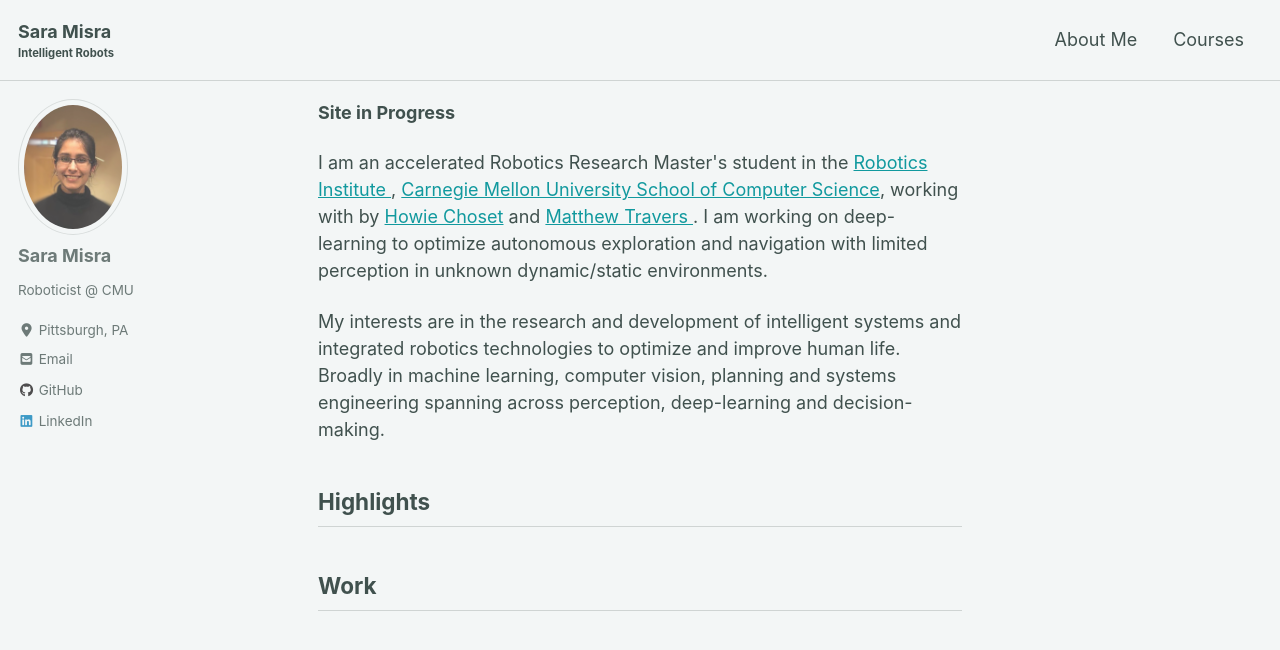
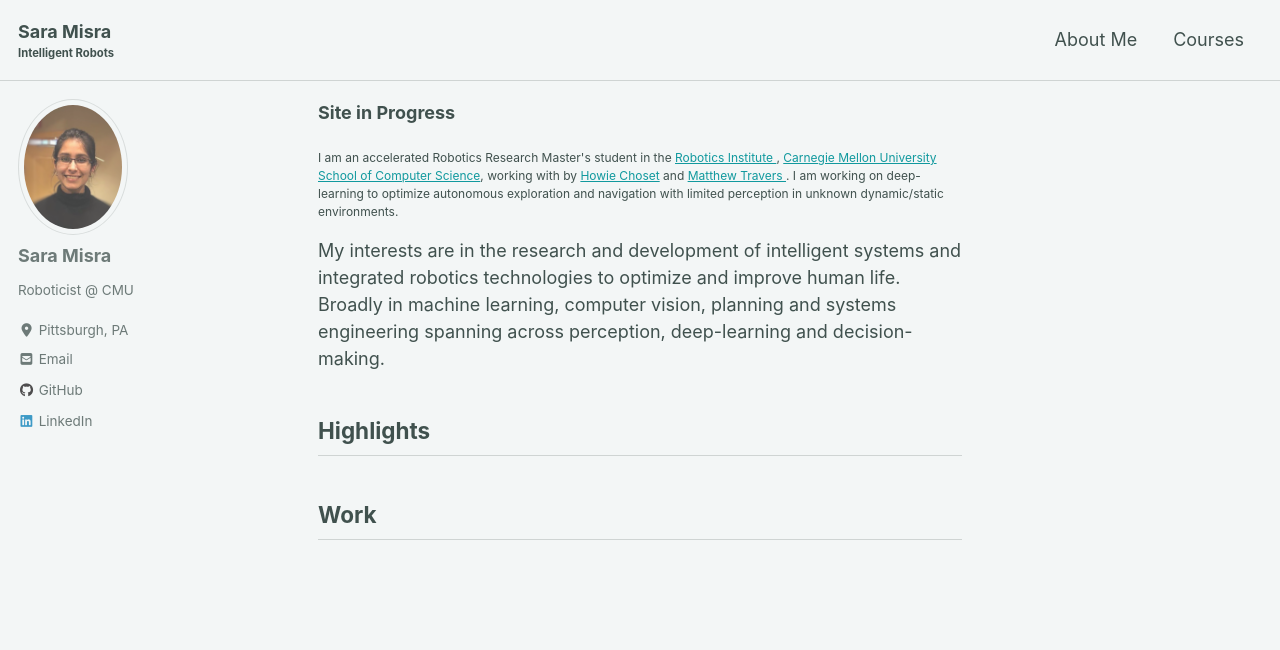
Before and after one commit to saram1sra/saram1sra.github.io, a Jekyll site: the page built from index.html, in a window 1280 px wide and 900 px high. Shown: the top 650 px of the window. Built offline with Jekyll 4.4.1, drawn with Linux system fonts in a browser that asks for light colours; cached includes are drawn as plain includes; nearby versions of some CDN libraries; the list of posts is cut into pages by our own code.

Commit message:
experimenting with fonts

```diff
--- a/index.html
+++ b/index.html
@@ -5,7 +5,7 @@
 
 <p><b>Site in Progress</b></p>
 
-<p>
+<p style="font-size:12px">
 
 I am an accelerated Robotics Research Master's student in the <a href='https://www.ri.cmu.edu/'>Robotics Institute </a>,
 <a href='https://www.cs.cmu.edu/'>Carnegie Mellon University School of Computer Science</a>,
```
